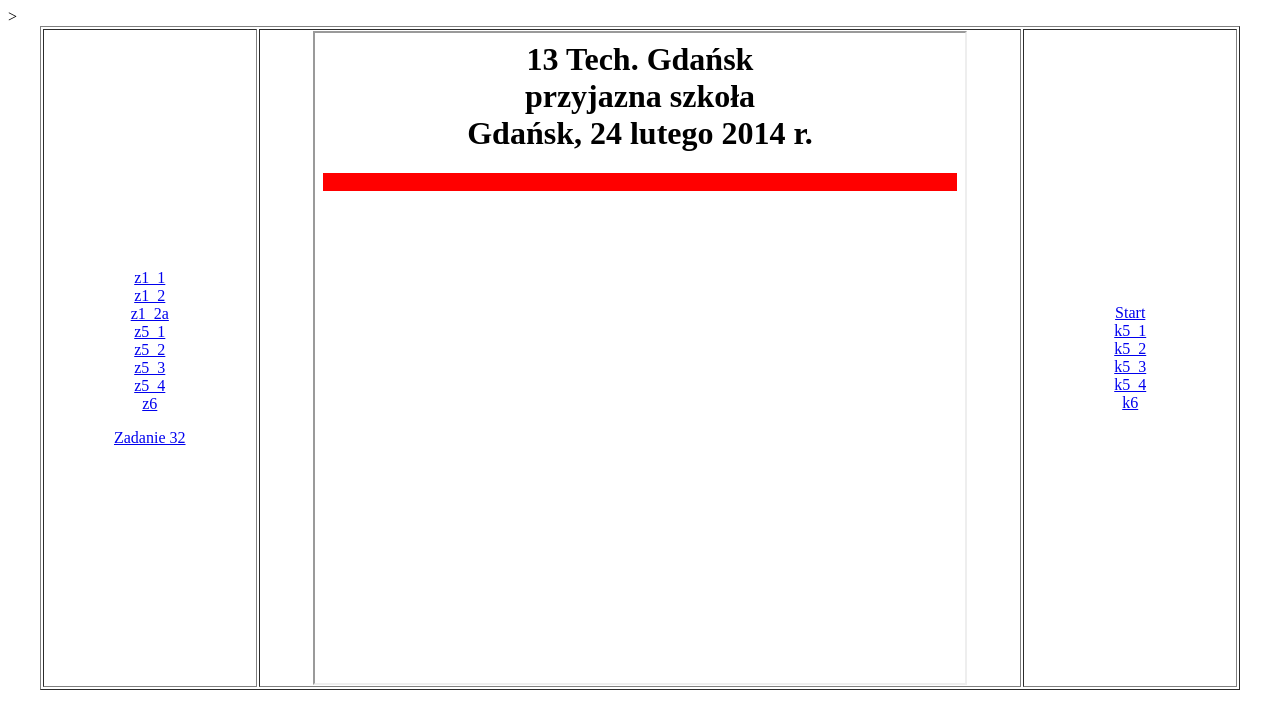
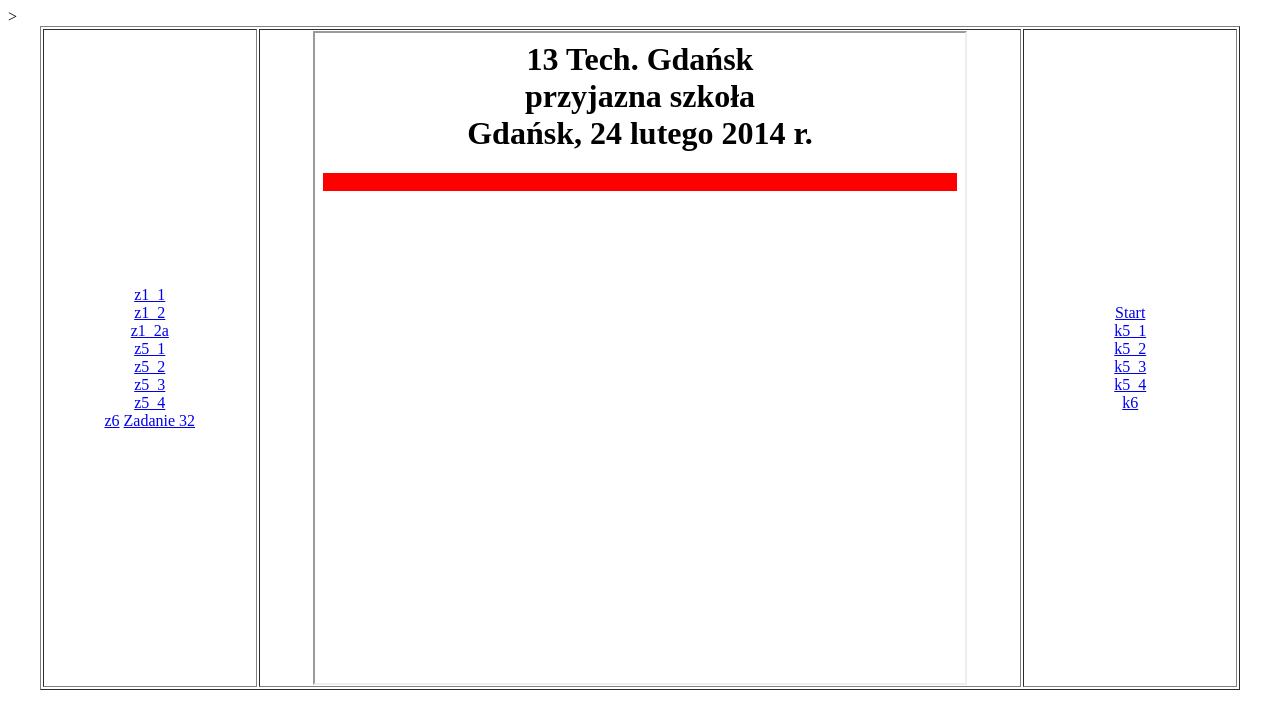
Before and after one commit to Kapsel006/git, a plain HTML site: page index.html in a window 1280 px wide. Drawn offline with Linux system fonts and the light colour scheme.

Commit message:
Update index.html

```diff
--- a/index.html
+++ b/index.html
@@ -21,7 +21,8 @@
 <a href="mole_z5_4.html" target="strony">z5_4</a>
 <br>
 <a href="zad6.html" target="strony">z6</a>
-   <p><a href="zad32_litt.html" target="srodek">Zadanie 32</a></p>
+ <a href="zad32_litt.html" target="srodek">Zadanie 32</a>
+   <br>
 </td>
 <td align=center><iframe width=650 height=650 name="strony" src="start.html" border="0"></iframe>
 </td>
```
